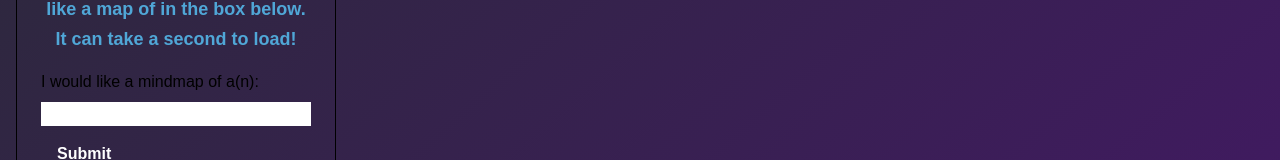
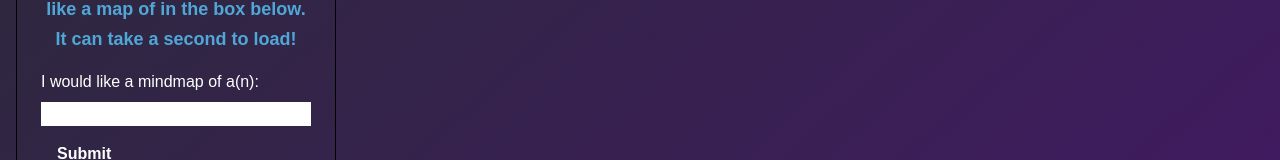
Before and after one commit to DynamicApproach/Website, a Next.js app: page /infoPages/mindmapper in a window 1280 px wide. Shown: the part 471-631 px from the top of the page. Built offline with nearby package versions, Linux system fonts and the light colour scheme.

Commit message:
mindmap CCS fix

```diff
--- a/components/OpenAIInput.tsx
+++ b/components/OpenAIInput.tsx
@@ -49,7 +49,7 @@ const OpenAIInput: React.FC<OpenAIInputProps> = ({ onResponse }) => {
   return (
     <div>
       <form onSubmit={handleSubmit} className="space-y-2">
-        <label htmlFor="input" className="block">
+        <label htmlFor="input" className="block text-white">
           I would like a mindmap of a(n):
         </label>
         <input
@@ -68,7 +68,7 @@ const OpenAIInput: React.FC<OpenAIInputProps> = ({ onResponse }) => {
         </button>
       </form>
       {isLoading ? (
-        <h2 className="mt-4">
+        <h2 className="mt-4 text-white">
           Loading your answer.... Copyable text will be here.
         </h2>
       ) : (
--- a/pages/infoPages/mindmapper.tsx
+++ b/pages/infoPages/mindmapper.tsx
@@ -20,10 +20,10 @@ const MindMapper = () => {
   return (
     <div
       className="min-w-screen bg-grad  min-h-screen bg-gradient-to-br
-    from-backgray to-albanypurp bg-cover bg-scroll"
+    from-backgray to-albanypurp bg-cover bg-scroll bg-blend-difference"
     >
       <Nav />
-      <div className=" flex  h-screen bg-cover  bg-scroll">
+      <div className=" flex  min-h-screen bg-cover  bg-scroll">
         <div
           className="border-gray-300 m-4 max-w-xs rounded-lg border-l
         border-r border-t p-6 text-left  transition-colors duration-150 ease-in-out"
@@ -43,7 +43,10 @@ const MindMapper = () => {
           <OpenAIInput onResponse={handleOpenAIResponse} />
         </div>
         {hasResponse && (
-          <div className="flex-2 h-screen w-full text-sm">
+          <div
+            className="bg-grad  h-full min-h-screen
+          w-full bg-gradient-to-br from-backgray to-albanypurp bg-cover bg-scroll text-sm bg-blend-difference"
+          >
             <MarkmapOutput content={openAIResponse} key={requestKey} />{" "}
           </div>
         )}
```
